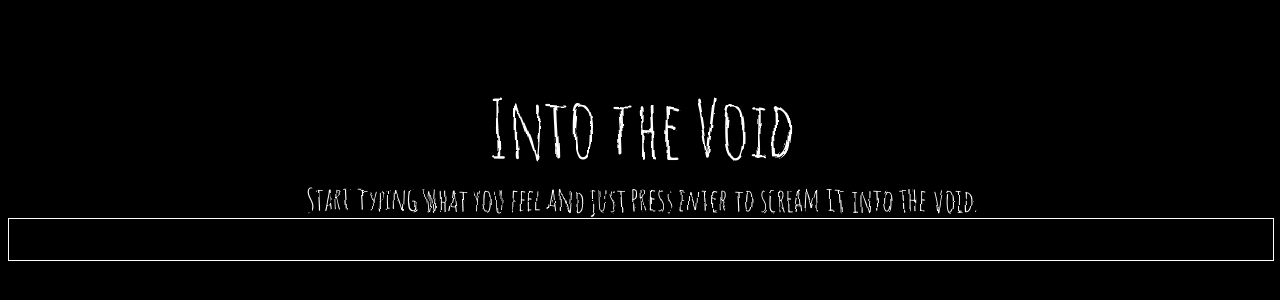
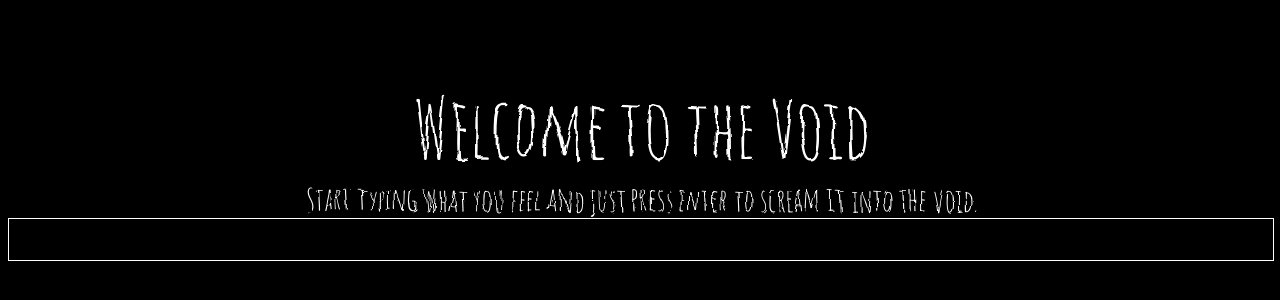
Before and after one commit to kyliecuadra/Into-the-Void, a plain HTML site: page index.html in a window 1280 px wide. Shown: the part 240-540 px from the top of the page. Drawn offline with Linux system fonts and the light colour scheme.

Commit message:
Update index.html

```diff
--- a/index.html
+++ b/index.html
@@ -5,7 +5,7 @@
     <meta charset="UTF-8">
     <meta http-equiv="X-UA-Compatible" content="IE=edge">
     <meta name="viewport" content="width=device-width, initial-scale=1.0">
-    <title>The Void</title>
+    <title>Into the Void</title>
     <link rel="stylesheet" href="styles.css">
     <link rel="icon" href="icon.png">
 
@@ -13,7 +13,7 @@
 
 <body>
     <div class="container">
-        <span id="title" class="title">Into the Void</span>
+        <span id="title" class="title">Welcome to the Void</span>
         <span id="instruction" class="instruction">
             Start typing what you feel and just press enter to scream it into the void.
         </span>
```
